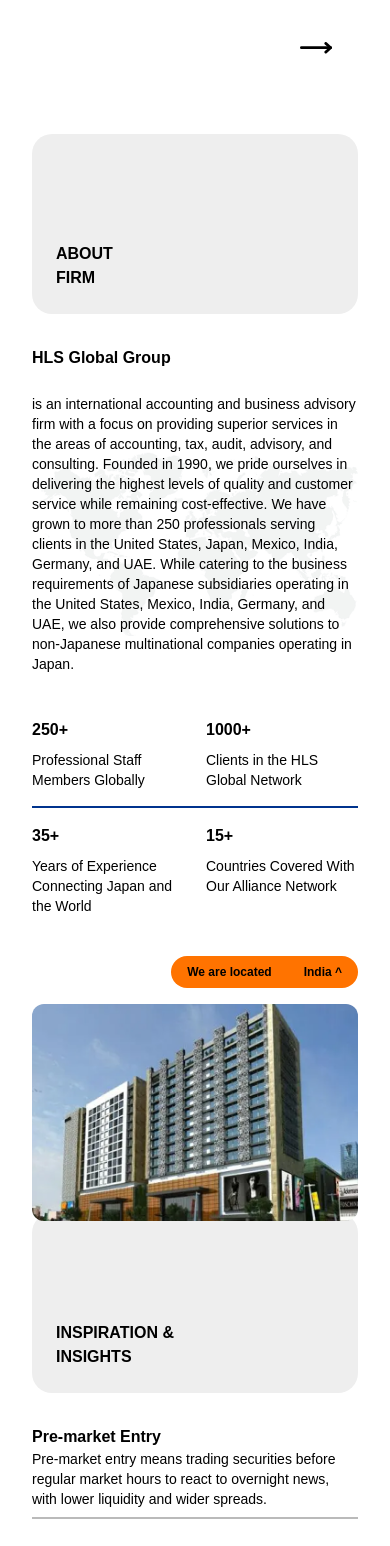
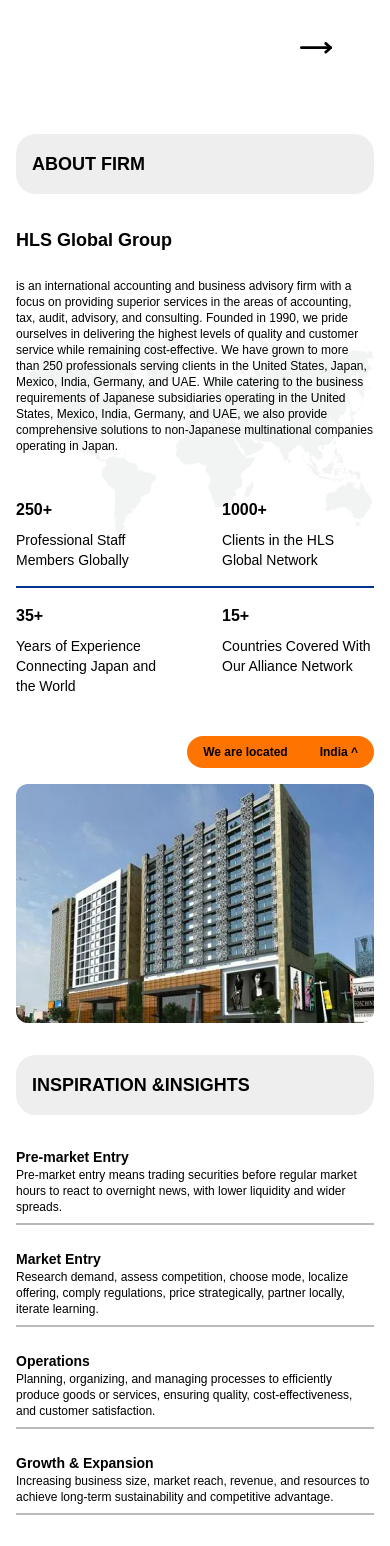
Before and after one commit to sharma24harshit/harshit-design-dot-assign, a Next.js app: page / in a window 390 px wide. Shown: the part 1600-3146 px from the top of the page. Built offline with nearby package versions, Linux system fonts and the light colour scheme.

Commit message:
about and insights section responsiveness added

```diff
--- a/components/About.jsx
+++ b/components/About.jsx
@@ -5,7 +5,7 @@
 
     return (
         <section className='w-full mt-20'>
-            <div className='max-w-[1820px]mx-auto px-8'>
+            <div className='max-w-[1820px]mx-auto px-4 md:px-8'>
             {/* <Image
                         className='mx-auto'
                             src="/map.png"
@@ -16,15 +16,15 @@
                         /> */}
                 <div className='grid grid-cols-1 lg:grid-cols-[53%_43%] gap-10 items-start'>
                     <div className="grid grid-cols-1 lg:grid-cols-[220px_1fr] gap-8 items-start bg-[url('/map.png')] bg-no-repeat bg-center bg-contain">
-                    <div className='w-full h-[180px] bg- rounded-[20px] flex items-end justify-start text-left p-6 bg-[#EEEEEE]'>
-                        <p className='font-semibold text-4 uppercase'>
-                            About <br />FIRM
+                    <div className='w-full lg:h-[180px] rounded-[20px] flex items-end justify-start text-left p-4 lg:p-6 bg-[#EEEEEE]'>
+                        <p className='font-semibold uppercase text-lg md:text-xl lg:text-2xl'>
+                            About <br className='hidden lg:block'/>FIRM
                         </p>
                     </div>
 
                     <div className="flex flex-col gap-6">
-                        <h2 className='tetx-6 font-semibold'>HLS Global Group</h2>
-                        <p className='text-sm max-w-[600px]'>
+                        <h2 className='text-lg md:text-xl lg:text-2xl font-semibold'>HLS Global Group</h2>
+                        <p className='text-xs md:text-sm max-w-[600px]'>
                             is an international accounting and business advisory firm with a focus on providing superior services in the areas of accounting, tax, audit, advisory, and consulting. Founded in 1990, we pride ourselves in delivering the highest levels of quality and customer service while remaining cost-effective. We have grown to more than 250 professionals serving clients in the United States, Japan, Mexico, India, Germany, and UAE. While catering to the business requirements of Japanese subsidiaries operating in the United States, Mexico, India, Germany, and UAE, we also provide comprehensive solutions to non-Japanese multinational companies operating in Japan.
                         </p>
 
--- a/components/Insights.jsx
+++ b/components/Insights.jsx
@@ -32,30 +32,30 @@
 const mapIndex = [0,0,1,2]
 
     return (
-        <section className='w-full mt-10 mb-10'>
-            <div className='max-w-[1820px]mx-auto px-8'>
+        <section className='w-full mt-20 lg:mt-10 mb-10'>
+            <div className='max-w-[1820px]mx-auto px-4 md:px-8'>
 
                 <div className='grid grid-cols-1 lg:grid-cols-[53%_43%] gap-10 items-start'>
                     <div className="grid grid-cols-1 lg:grid-cols-[220px_1fr] gap-8 items-start">
-                        <div className='w-full h-[180px] bg- rounded-[20px] flex items-end justify-start text-left p-6 bg-[#EEEEEE]'>
-                            <p className='font-semibold text-4 uppercase'>
+                        <div className='w-full lg:h-[180px] rounded-[20px] flex items-end justify-start text-left p-4 lg:p-6 bg-[#EEEEEE]'>
+                            <p className='font-semibold text-lg md:text-xl lg:text-2xl uppercase'>
                                 INSPIRATION &
-                                <br />INSIGHTS
+                                <br className='hidden lg:block'/>INSIGHTS
                             </p>
                         </div>
 
                         <div className="flex flex-col gap-6">
                             {data?.map((item, index) => (
                                 <div key={index} onMouseEnter={() => setActive(mapIndex[index])} className='cursor-pointer pb-2  border-b-2 border-[#BABABA] hover:text-[#00338D] hover:border-[#00338D]'>
-                                    <p className='text-base font-semibold'>{item?.title}</p>
-                                    <p className='text-sm'>{item?.text}</p>
+                                    <p className='text-sm md:text-base font-semibold'>{item?.title}</p>
+                                    <p className='text-xs md:text-sm'>{item?.text}</p>
                                 </div>
                             ))}
 
 
                         </div>
                     </div>
-                    <div className='flex w-full h-[400px] gap-4'>
+                    <div className='flex w-full h-[300px] md:h-[400px] gap-4'>
                         {images.map((obj, index) => (
                             <div key={index}
                                 onMouseEnter={() => setActive(index)}
--- a/components/Topics.jsx
+++ b/components/Topics.jsx
@@ -10,7 +10,7 @@
 
 const Topics = () => {
   return (
-    <section className='w-full mt-5 '>
+    <section className='w-full mt-5'>
         <div className='grid grid-cols-1 lg:grid-cols-[220px_1fr] gap-8 items-start mx-auto px-8'>
           <button
           className='flex items-center justify-center bg-[#FF7300] rounded-md font-poppins text-base lg:text-sm 2xl:text-xs font-semibold p-3 md:p-4 xl:p-6 transition-all duration-300 hover:bg-orange-600 hover:shadow-md'>
```
